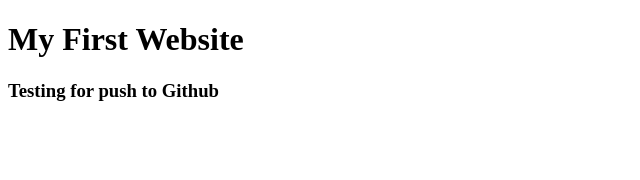
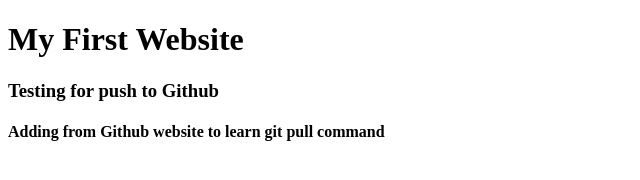
Before and after one commit to programmer-mugdho/my_first_website, a plain HTML site: page index.html in a window 1280 px wide. Shown: the whole page, without its empty margins (0-640 px from the left). Drawn offline with Linux system fonts and the light colour scheme.

Commit message:
New Change From Github Website

```diff
--- a/index.html
+++ b/index.html
@@ -10,6 +10,7 @@
 <body>
     <h1>My First Website</h1>
     <h3>Testing for push to Github</h3>
+    <h4>Adding from Github website to learn git pull command</h4>
 </body>
 
 </html>
```
